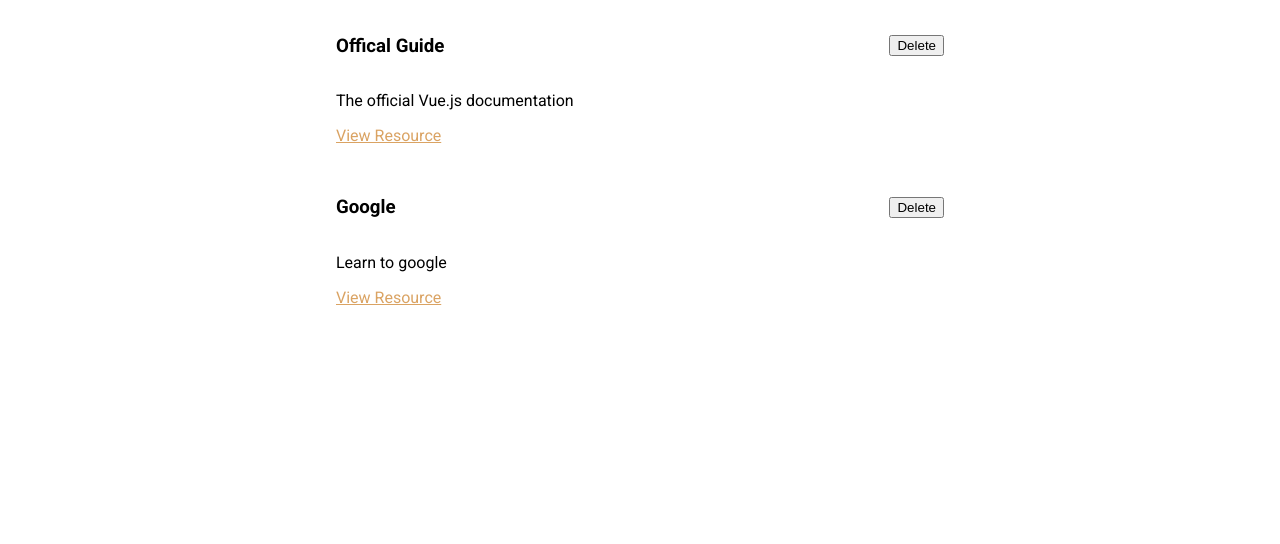
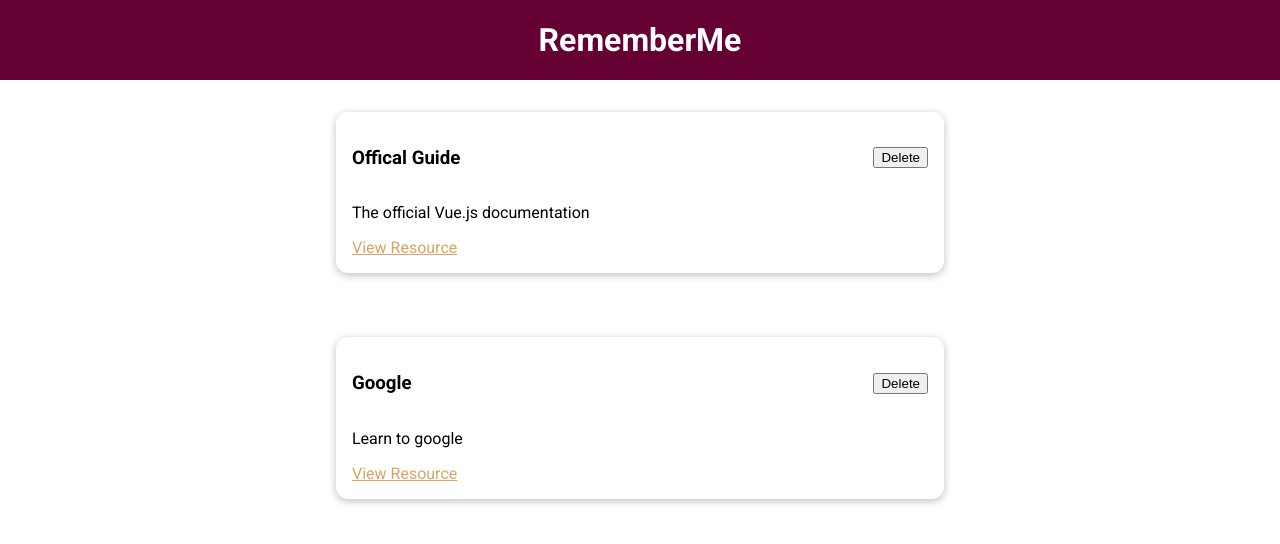
Before and after one commit to Pleopleq/vue-course, a Vue app in the folder prj-cmp-01-starting-setup/: page / in a window 1280 px wide. Shown: the top 544 px of the page. Built offline with nearby package versions, Linux system fonts and the light colour scheme.

Commit message:
Change folder structure of components. Add Header and BaseCard components.

```diff
--- a/prj-cmp-01-starting-setup/src/App.vue
+++ b/prj-cmp-01-starting-setup/src/App.vue
@@ -1,13 +1,15 @@
 <template>
     <div>
+        <the-header :title="'RememberMe'"></the-header>
         <stored-resources :resources="resources"></stored-resources>
     </div>
 </template>
 
 <script>
-import StoredResources from './components/StoredResources.vue'
+import StoredResources from './components/resources/StoredResources.vue'
+import TheHeader from './components/layouts/TheHeader.vue'
 export default {
-  components: { StoredResources },
+  components: { StoredResources, TheHeader },
     data() {
     return {
             resources: [
--- /dev/null
+++ b/prj-cmp-01-starting-setup/src/components/UI/BaseCard.vue
@@ -0,0 +1,15 @@
+<template>
+    <div>
+        <slot></slot>
+    </div>
+</template>
+
+<style scoped>
+    div {
+        border-radius: 12px;
+        box-shadow: 0 2px 8px rgba(0, 0, 0, 0.26);
+        padding: 1rem;
+        margin: 1rem auto;
+        max-width: 40rem;
+    }
+</style>
--- /dev/null
+++ b/prj-cmp-01-starting-setup/src/components/layouts/TheHeader.vue
@@ -0,0 +1,25 @@
+<template>
+    <header>
+        <h1>{{ title }}</h1>
+    </header>
+</template>
+
+<script>
+    export default {
+        props: ['title']
+    }
+</script>
+
+<style scoped>
+    header {
+        width: 100%;
+        height: 5rem;
+        background-color: #640032;
+        display: flex;
+        justify-content: center;
+        align-items: center;
+    }
+    h1 {
+        color: white;
+    }
+</style>
--- a/prj-cmp-01-starting-setup/src/components/ResourceItem.vue
+++ b/prj-cmp-01-starting-setup/src/components/resources/ResourceItem.vue
@@ -1,6 +1,6 @@
 <template>
     <li>
-        <div>
+        <base-card>
             <header class="item-header">
                 <h3>{{title}}</h3>
                 <button>Delete</button>
@@ -9,7 +9,7 @@
                 <p>{{description}}</p>
                 <a :href="link" target="_blank">View Resource</a>
             </div>
-        </div>
+        </base-card>
     </li>
 </template>
 
--- a/prj-cmp-01-starting-setup/src/components/StoredResources.vue
+++ b/prj-cmp-01-starting-setup/src/components/resources/StoredResources.vue
@@ -11,7 +11,7 @@
 </template>
 
 <script>
-import ResourceItem from './ResourceItem.vue'
+import ResourceItem from '../resources/ResourceItem.vue'
 export default {
     props: ['resources'],
     components: { ResourceItem }
```
Also changed, not shown: prj-cmp-01-starting-setup/src/main.js (+6 -1 lines).
